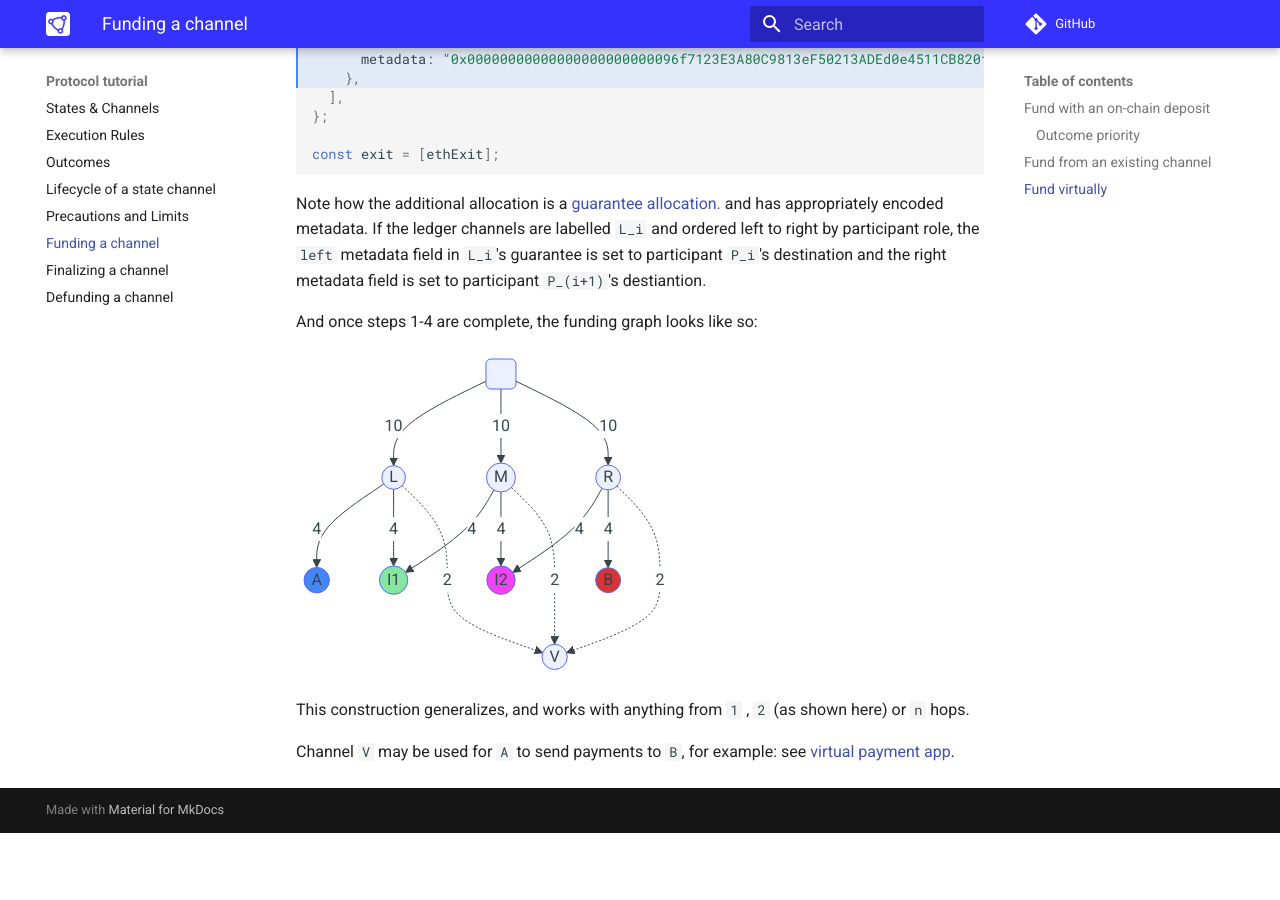
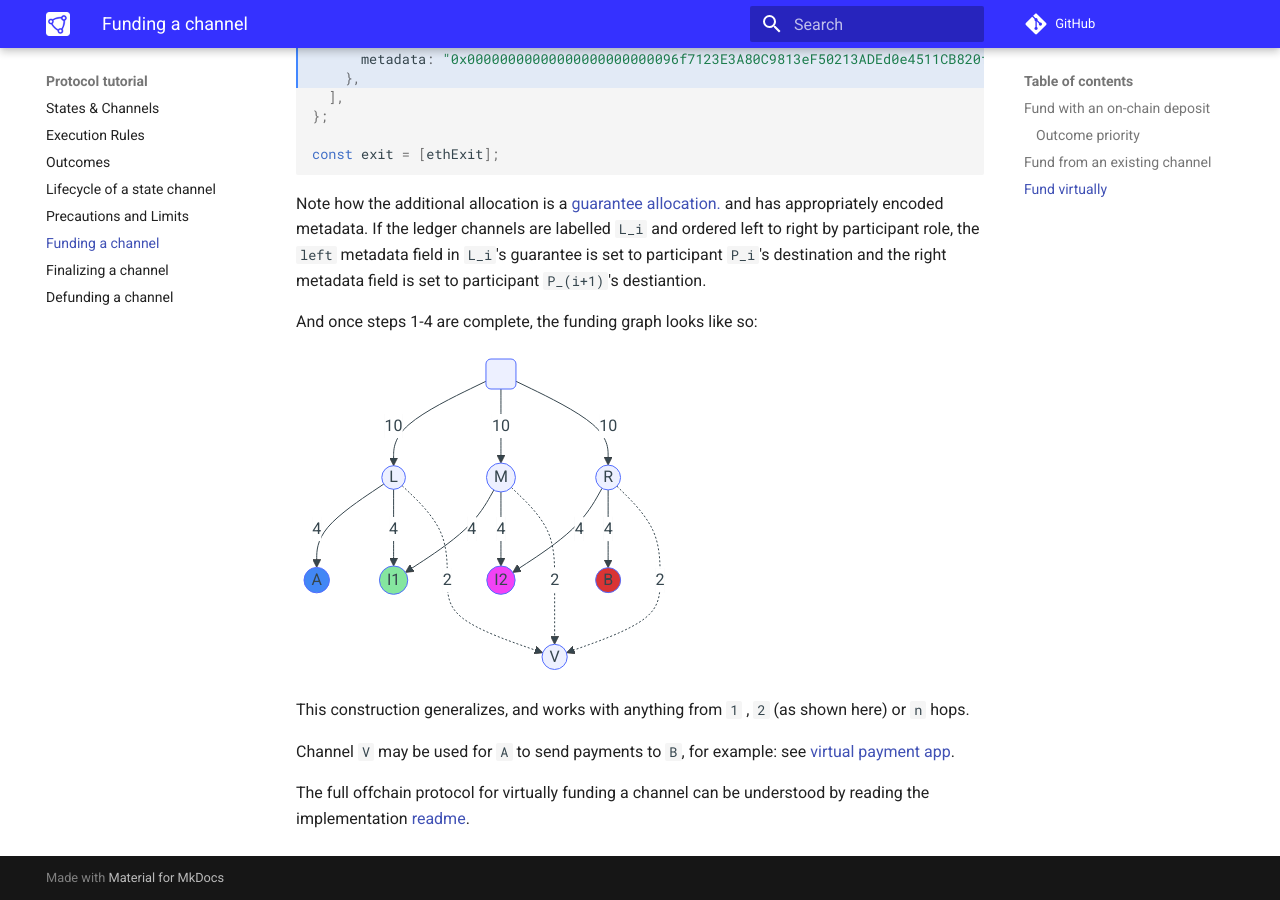
Before and after one commit to statechannels/go-nitro, an MkDocs documentation site: the page built from docs/protocol-tutorial/0060-funding-a-channel.md, in a window 1280 px wide and 900 px high, scrolled down 5026 px. Built offline with MkDocs 1.6.1 and Material for MkDocs 9.7.7, drawn with Linux system fonts in a browser that asks for light colours; comment, search, counter and statistics services are not loaded; before the commit the page ends 5859 px from its top, so only the background shows below that.

Commit message:
Add various documentation around virtual funding.

```diff
--- a/docs/protocol-tutorial/0060-funding-a-channel.md
+++ b/docs/protocol-tutorial/0060-funding-a-channel.md
@@ -340,3 +340,5 @@ classDef bob fill:#d93434
 This construction generalizes, and works with anything from `1` , `2` (as shown here) or `n` hops.
 
 Channel `V` may be used for `A` to send payments to `B`, for example: see [virtual payment app](./0020-execution-rules.md#virtualpaymentapp).
+
+The full offchain protocol for virtually funding a channel can be understood by reading the implementation [readme](https://github.com/statechannels/go-nitro/tree/main/protocols/virtualfund).
```
Also changed, not shown: protocols/virtualfund/readme.md (+2 -8 lines), 2 other files.
